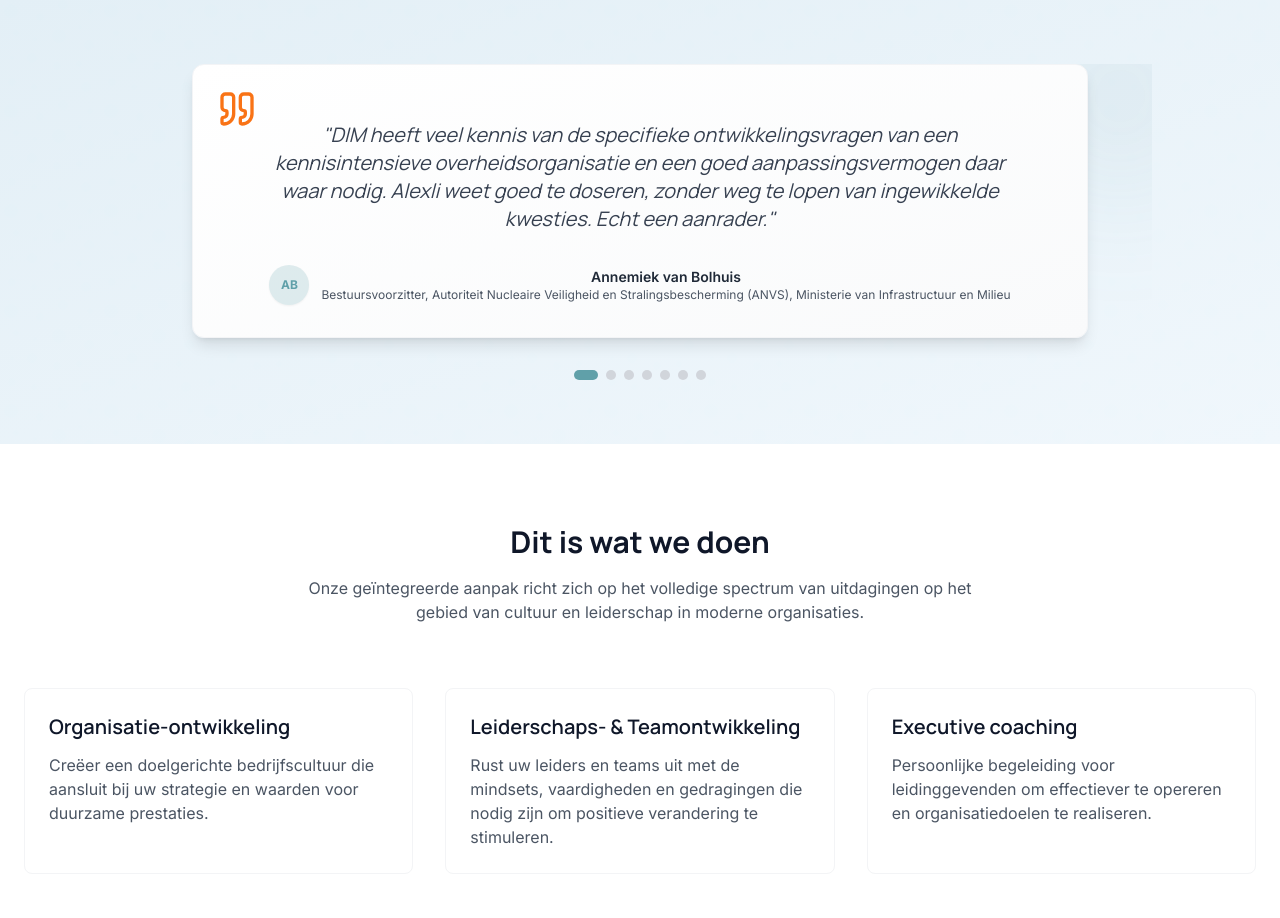
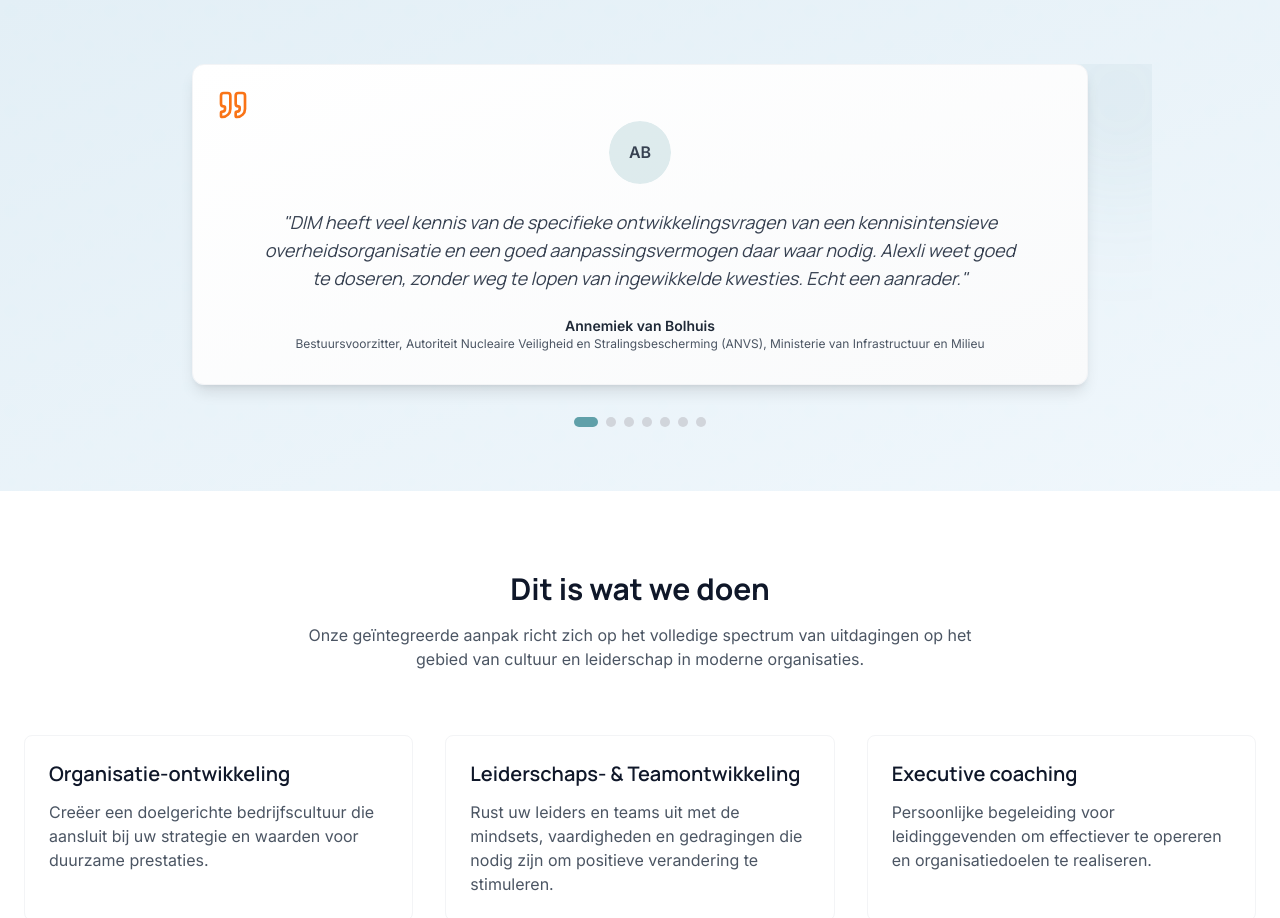
Before and after one commit to dimamsterdam/dim-amsterdam, a React (Vite) app: page /variant-minimalist in a window 1280 px wide. Shown: the part 800-1718 px from the top of the page. Built offline with nearby package versions, Linux system fonts and the light colour scheme.

Commit message:
Enhance Testimonials with Avatar
- Added Avatar component above the quote in the testimonials section.
- Increased the size of the Avatar by 25%.

```diff
--- a/src/components/EnhancedTestimonialsGallery.tsx
+++ b/src/components/EnhancedTestimonialsGallery.tsx
@@ -2,6 +2,7 @@
 import { useEffect, useState } from "react";
 import { motion, AnimatePresence } from "framer-motion";
 import { Quote } from "lucide-react";
+import { Avatar, AvatarFallback } from "./ui/avatar";
 
 interface Testimonial {
   quote: string;
@@ -94,18 +95,24 @@ const EnhancedTestimonialsGallery = () => {
           duration: 0.5
         }} className="px-4 py-8 rounded-xl bg-gradient-to-br from-white to-gray-50 shadow-lg border border-gray-100 relative z-10">
             <div className="absolute top-6 left-6">
-              <Quote className="h-10 w-10 text-[#F97316]" />
+              <Quote className="h-8 w-8 text-[#F97316]" />
             </div>
 
             <div className="text-center pt-6">
-              <blockquote className="text-lg md:text-xl font-display text-gray-700 italic mb-8 max-w-3xl mx-auto">
+              {/* Avatar positioned at the top center */}
+              <div className="flex justify-center mb-6">
+                <Avatar className="h-[62.5px] w-[62.5px]">
+                  <AvatarFallback className={`text-md font-semibold ${testimonials[activeIndex].color} text-gray-700`}>
+                    {testimonials[activeIndex].initials}
+                  </AvatarFallback>
+                </Avatar>
+              </div>
+
+              <blockquote className="text-base md:text-lg font-display text-gray-700 italic mb-6 max-w-3xl mx-auto">
                 "{testimonials[activeIndex].quote}"
               </blockquote>
 
               <div className="flex items-center justify-center">
-                <div className={`w-10 h-10 rounded-full ${testimonials[activeIndex].color} flex items-center justify-center text-primary font-bold text-xs mr-3 shadow-sm`}>
-                  {testimonials[activeIndex].initials}
-                </div>
                 <div>
                   <p className="font-semibold text-gray-800 text-sm">{testimonials[activeIndex].author}</p>
                   <p className="text-xs text-gray-600">{testimonials[activeIndex].role}, {testimonials[activeIndex].company}</p>
```
